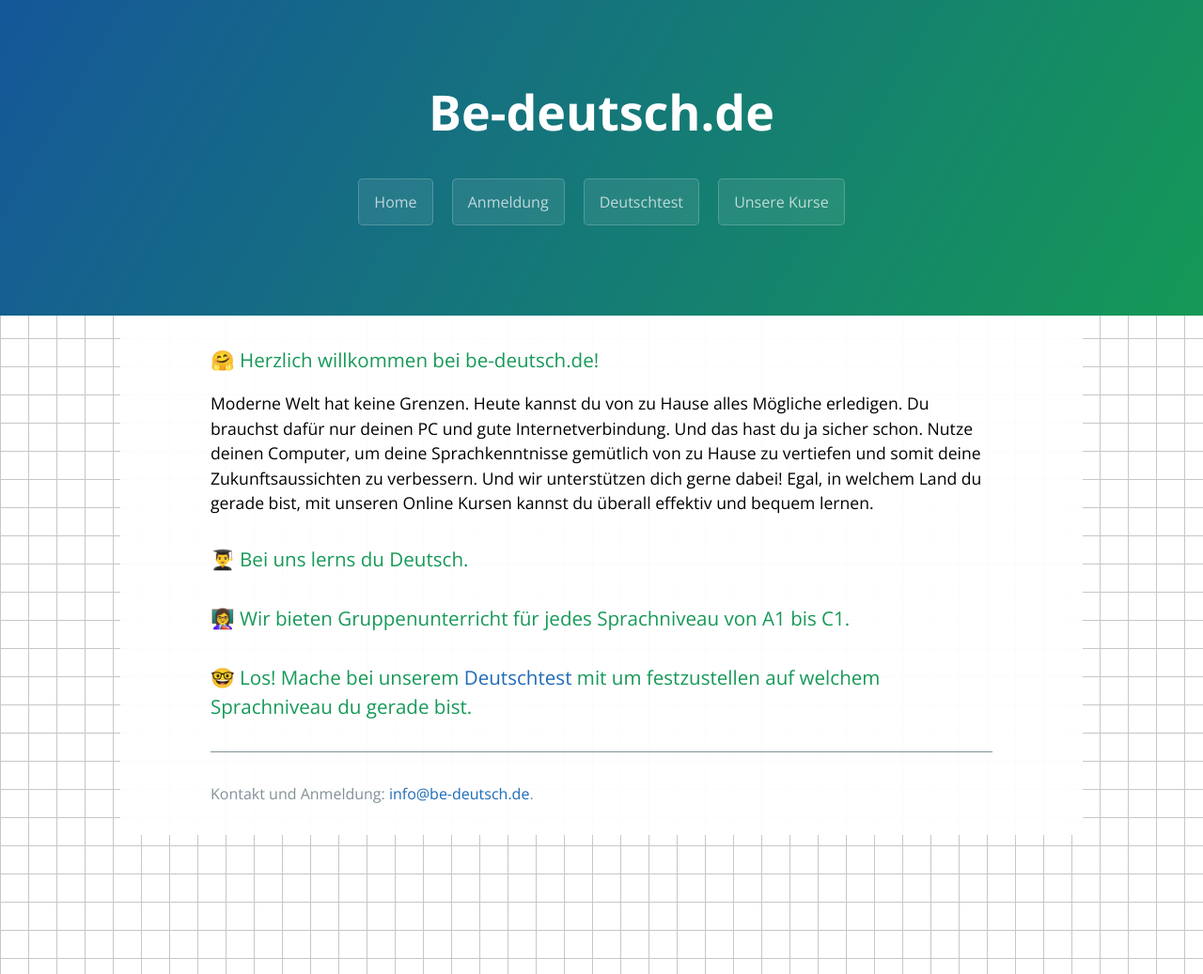
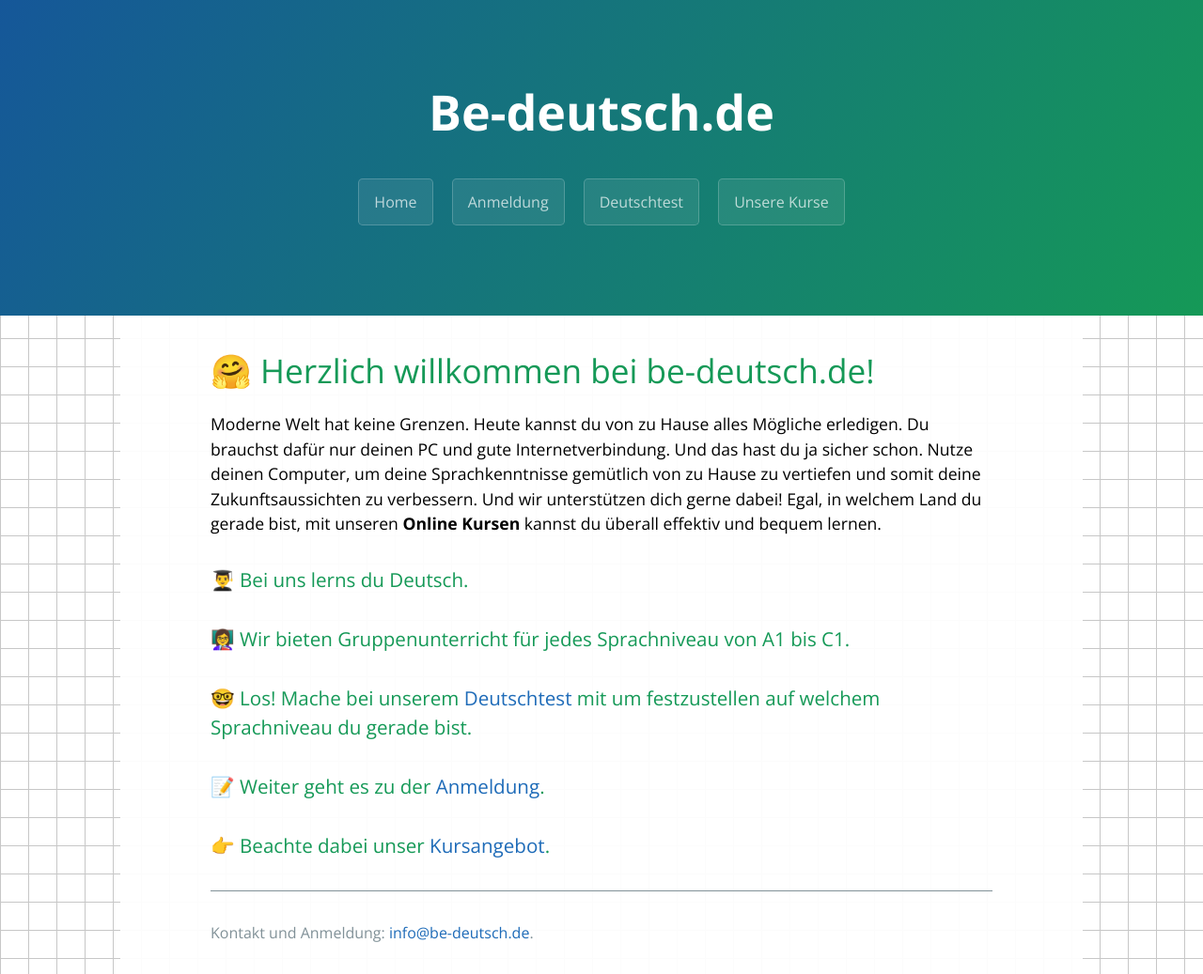
Before and after one commit to vedmin/be-deutsch, a Jekyll site: the page built from index.markdown, in a window 1280 px wide. Shown: the whole page at 94% size. Built offline with Jekyll 4.4.1, drawn with Linux system fonts in a browser that asks for light colours; our own code applies the rules of GitHub Pages for plain Markdown files.

Commit message:
Home content updated

```diff
--- a/index.markdown
+++ b/index.markdown
@@ -5,12 +5,16 @@
 layout: home
 ---
 
-### 🤗 Herzlich willkommen bei be-deutsch.de!
+# 🤗 Herzlich willkommen bei be-deutsch.de!
 
-Moderne Welt hat keine Grenzen. Heute kannst du von zu Hause alles Mögliche erledigen. Du brauchst dafür nur deinen PC und gute Internetverbindung. Und das hast du ja sicher schon.  Nutze deinen Computer, um deine Sprachkenntnisse gemütlich von zu Hause zu vertiefen und somit deine Zukunftsaussichten zu verbessern. Und wir unterstützen dich gerne dabei! Egal, in welchem Land du gerade bist, mit unseren Online Kursen kannst du überall effektiv und bequem lernen.
+Moderne Welt hat keine Grenzen. Heute kannst du von zu Hause alles Mögliche erledigen. Du brauchst dafür nur deinen PC und gute Internetverbindung. Und das hast du ja sicher schon.  Nutze deinen Computer, um deine Sprachkenntnisse gemütlich von zu Hause zu vertiefen und somit deine Zukunftsaussichten zu verbessern. Und wir unterstützen dich gerne dabei! Egal, in welchem Land du gerade bist, mit unseren **Online Kursen** kannst du überall effektiv und bequem lernen.
 
 ### 👨‍🎓 Bei uns lerns du Deutsch.
 
 ### 👩‍🏫 Wir bieten Gruppenunterricht für jedes Sprachniveau von A1 bis C1.
 
 ### 🤓 Los! Mache bei unserem <a href="{{ site.baseurl }}\Deutschtest">Deutschtest</a> mit um festzustellen auf welchem Sprachniveau du gerade bist.
+
+### 📝 Weiter geht es zu der <a href="{{ site.baseurl }}\Anmeldung">Anmeldung</a>.
+
+### 👉 Beachte dabei unser <a href="{{ site.baseurl }}\Kurse">Kursangebot</a>.
```
